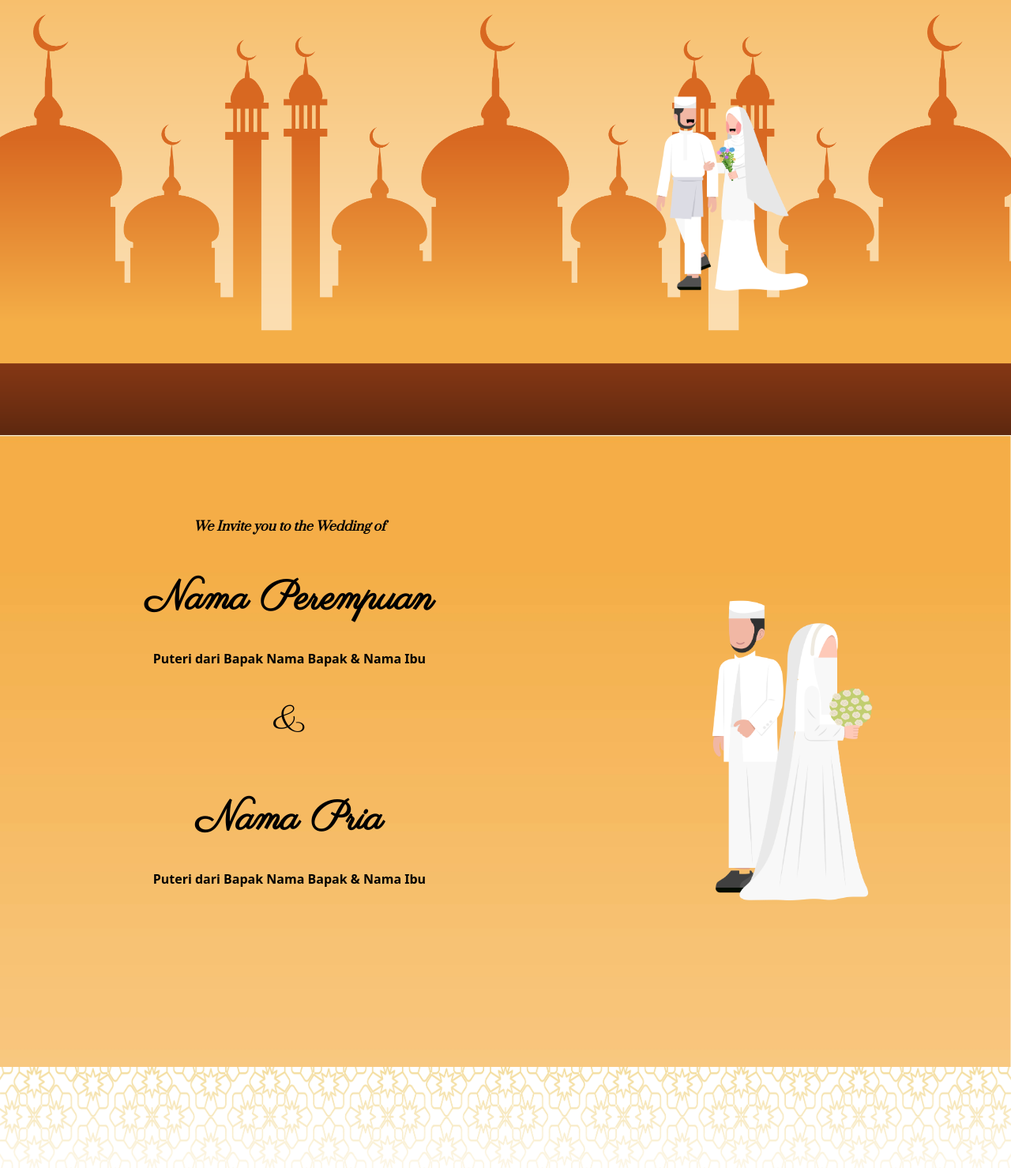
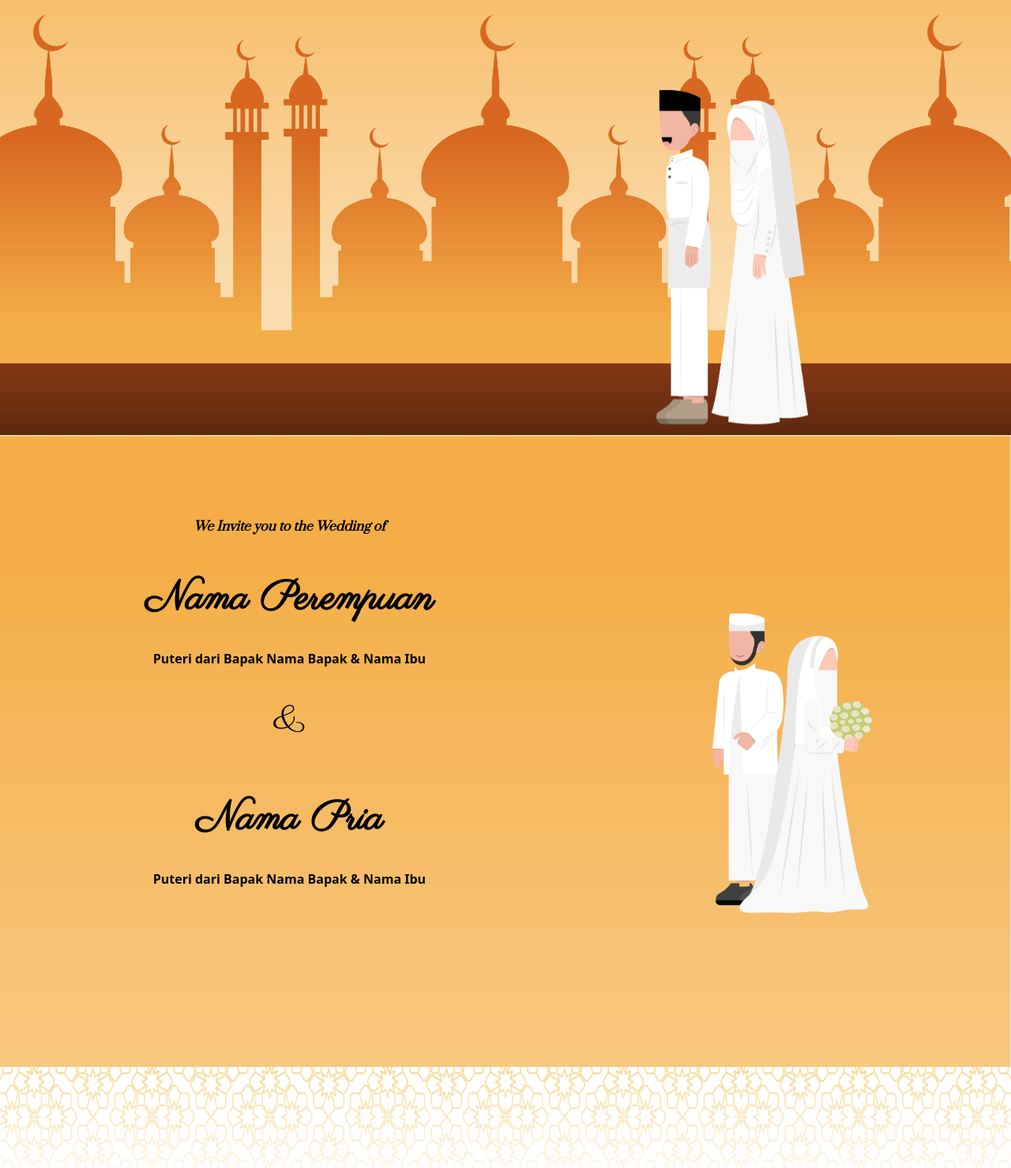
Before and after one commit to roynaldoktaviano/template_1, a website: page index.html in a window 1280 px wide. Shown: the part 1049-2528 px from the top of the page at 79% size. Drawn offline with nearby package versions, Linux system fonts and the light colour scheme.

Commit message:
change image

```diff
--- a/index.html
+++ b/index.html
@@ -24,7 +24,7 @@
 
     <!-- Main Content -->
     <section class="">
-        <section class="flex w-full h-screen  relative">
+        <section class="flex w-full h-screen overflow-hidden  relative">
             <div class="absolute w-full h-screen z-10 flex">
                 <div class="mx-auto mt-[14vw] lg:mt-[4vw] text-center" >
                     <p class="text-black lg:text-white text-[4vw] lg:text-[1.5vw] mb-[4vh] font-semibold text-center font-prata">01 . 01 . 2024</p>
@@ -32,11 +32,11 @@
                     <h1 class="text-[13vw] lg:text-[5.5vw] lg:text-white text-center font-script text-black font-semibold">Testing & Testing</h1>
                 </div>
             </div>
-            <img src="./assets/new-vct.png" alt="" class="w-[70vw] lg:w-[15vw] absolute z-30 left-0 right-0 mt-[100vw] lg:mt-[30vw] mx-auto animate-move" id="dance">
+            <img src="./assets/vctn-02.png" alt="" class="w-[50vw] lg:w-[15vw] absolute z-30 left-0 right-0 mt-[100vw] lg:mt-[30vw] mx-auto animate-move" id="dance">
             <div class="w-full h-screen bg-[url('../assets/bgg-03.png')] lg:bg-[url('../assets/bgg-03.png')] bg-cover lg:bg-contain bg-center"></div>
         </section>
 
-        <section class="h-screen w-full bg-[url('../assets/bbg-03.jpg')] bg-cover justify-between  flex flex-col lg:flex-row" id="invite">
+        <section class="h-screen w-full bg-[url('../assets/bbg-03.jpg')] bg-cover justify-between overflow-hidden  flex flex-col lg:flex-row" id="invite">
             <div class="px-[3vw] pt-[8vw] lg:mx-auto">
                 <p class="italic font-prata  font-semibold leading-[3.5vh] text-center" data-aos="zoom-in" data-aos-anchor="#dance" data-aos-offset="1">We Invite you to the Wedding of </p>
                 <div class="mt-[5vh]" >
@@ -47,7 +47,7 @@
                     <p class=" font-bold mt-[1.5vh] lg:mt-[3vh] text-center" data-aos="fade-in-up" data-aos-anchor="#dance" data-aos-offset="4">Puteri dari Bapak <span>Nama Bapak</span> & <span>Nama Ibu</span></p>
                 </div>
             </div>
-            <img src="./assets/vct-05.png" alt="" class="w-[60vw] lg:w-[20vw] lg:object-contain left-0 right-0  mx-auto" id="vct"  data-aos="zoom-in" data-aos-anchor="#invite" data-aos-offset="1">
+            <img src="./assets/vct-05.png" alt="" class="w-[90vw] mt-[4vh] lg:w-[20vw] lg:object-contain left-0 right-0  mx-auto" id="vct"  data-aos="zoom-in" data-aos-anchor="#invite" data-aos-offset="1">
         </section>
     </section>
 
```
Also changed, not shown: assets/vctn-02.png (added), src/output.css.
